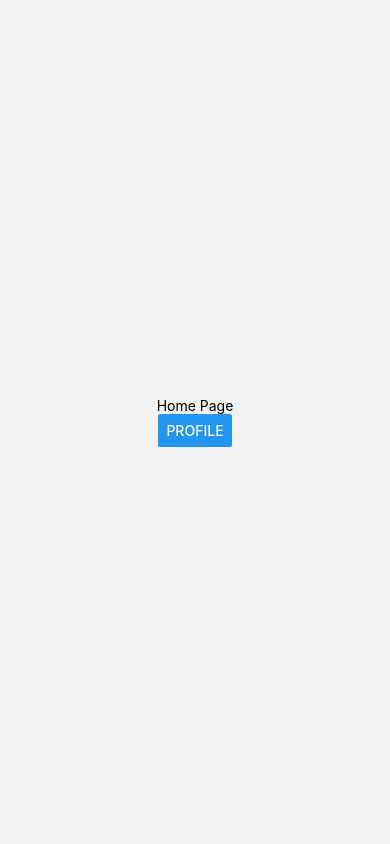
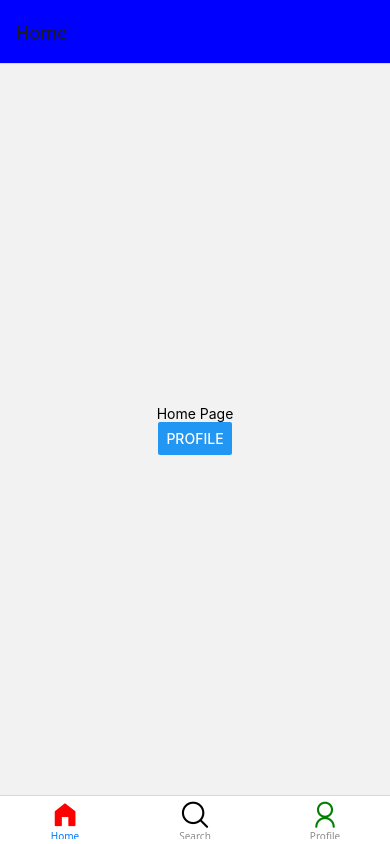
Before and after one commit to ankit76350/learnReactNative, a React Native app: screen / in a window 390 px wide. Built offline with nearby package versions, Linux system fonts and the light colour scheme.

Commit message:
tab navigation

```diff
--- a/App.jsx
+++ b/App.jsx
@@ -1,60 +1,57 @@
-import { StyleSheet, ScrollView, View, Text,TextInput, Image,FlatList ,Button} from 'react-native';
-import React, { useState } from 'react';
+import { StyleSheet } from 'react-native';
+import React from 'react';
 import Home from './src/screen/Home';
 import Profile from './src/screen/Profile';
 import Search from './src/screen/Search';
-import { createNativeStackNavigator } from '@react-navigation/native-stack';
 import { NavigationContainer } from '@react-navigation/native';
+import { createBottomTabNavigator } from '@react-navigation/bottom-tabs';
+import Foundation from 'react-native-vector-icons/Foundation';
+import AntDesign from 'react-native-vector-icons/AntDesign';
 
-const Stack = createNativeStackNavigator();
+const Tabn = createBottomTabNavigator();
 
-const StackNavigator = () =>{
+const TabNavigator = () => {
   return (
-    <Stack.Navigator
-    screenOptions={{
-      headerStyle: {
-        backgroundColor: '#009387',
-      }
-    }}
-    >
-      {/* in this sequence screen will show you */}
-    {/* <Stack.Navigator initialRouteName="Home"> */}
-
-      <Stack.Screen
-      name="Home"
-      component={Home}
-      options={{headerShown:false}}
-
-
-
+    <Tabn.Navigator screenOptions={{ headerStyle: { backgroundColor: "blue" } }}>
+      <Tabn.Screen
+        name="Home"
+        component={Home}
+        options={{
+          tabBarIcon: () => (
+            <Foundation name="home" size={30} color="red" />
+          ),
+        }}
       />
-      <Stack.Screen
-      name="Profile"
-      component={Profile}
-      options={{title:"Profile Screen Page"}}
+      <Tabn.Screen
+        name="Search"
+        component={Search}
+        options={{
+          tabBarIcon: () => (
+            <AntDesign name="search1" size={30} color="black" />
+          ),
+        }}
       />
-      <Stack.Screen
-      name="Search"
-      component={Search}
-      options={{headerStyle:{backgroundColor:"red"}}}
+      <Tabn.Screen
+        name="Profile"
+        component={Profile}
+        options={{
+          tabBarIcon: () => (
+            <AntDesign name="user" size={30} color="green" />
+          ),
+        }}
       />
-    </Stack.Navigator>
-  )
-}
+    </Tabn.Navigator>
+  );
+};
 
 const App = () => {
-
   return (
-
     <NavigationContainer>
-      <StackNavigator />
+      <TabNavigator />
     </NavigationContainer>
   );
 };
 
 export default App;
 
-const styles = StyleSheet.create({
-
-
-});
+const styles = StyleSheet.create({});
--- a/package.json
+++ b/package.json
@@ -10,6 +10,7 @@
     "test": "jest"
   },
   "dependencies": {
+    "@react-navigation/bottom-tabs": "^7.2.0",
     "@react-navigation/native": "^7.0.14",
     "@react-navigation/native-stack": "^7.2.0",
     "expo": "^52.0.30",
--- a/src/screen/Profile.jsx
+++ b/src/screen/Profile.jsx
@@ -1,29 +1,28 @@
-import { View, Text,StyleSheet ,Button} from 'react-native'
-import React from 'react'
+import { View, Text, StyleSheet, Button } from 'react-native';
+import React from 'react';
 
-const Profile = ({navigation,route}) => {
-    //from where the navigation is coming in the argumnet?
-    const {name,id} = route.params;
+const Profile = ({ navigation, route }) => {
+  // Ensure route.params exists before destructuring
+  const { name, id } = route.params || { name: "Guest", id: "N/A" }; // ✅ Fix
+
   return (
     <View style={styles.container}>
-      <Text> Profile Page </Text>
-      <Text> Id: {id}, Name: {name}</Text>
-      <Button title="Search"
-      onPress={()=>navigation.navigate("Search")}
-      ></Button>
+      <Text>Profile Page</Text>
+      <Text>Id: {id}, Name: {name}</Text>
+      <Button
+        title="Search"
+        onPress={() => navigation.navigate("Search")}
+      />
     </View>
-  )
-}
+  );
+};
 
-export default Profile
-
+export default Profile;
 
 const styles = StyleSheet.create({
-
-container:{
-    flex:1,
-    justifyContent:'center',
-    alignItems:'center',
-
-}
+  container: {
+    flex: 1,
+    justifyContent: 'center',
+    alignItems: 'center',
+  },
 });
```
Also changed, not shown: 2 other files (tests, documents, lock files or other folders).
